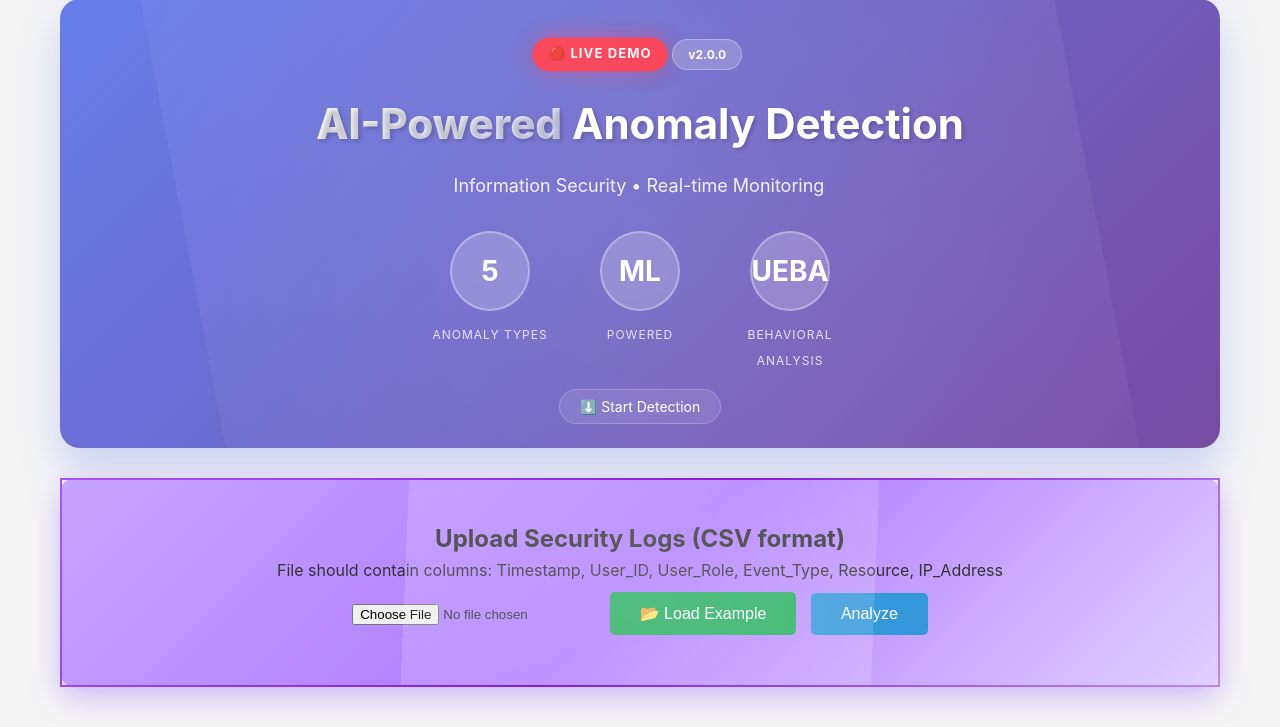
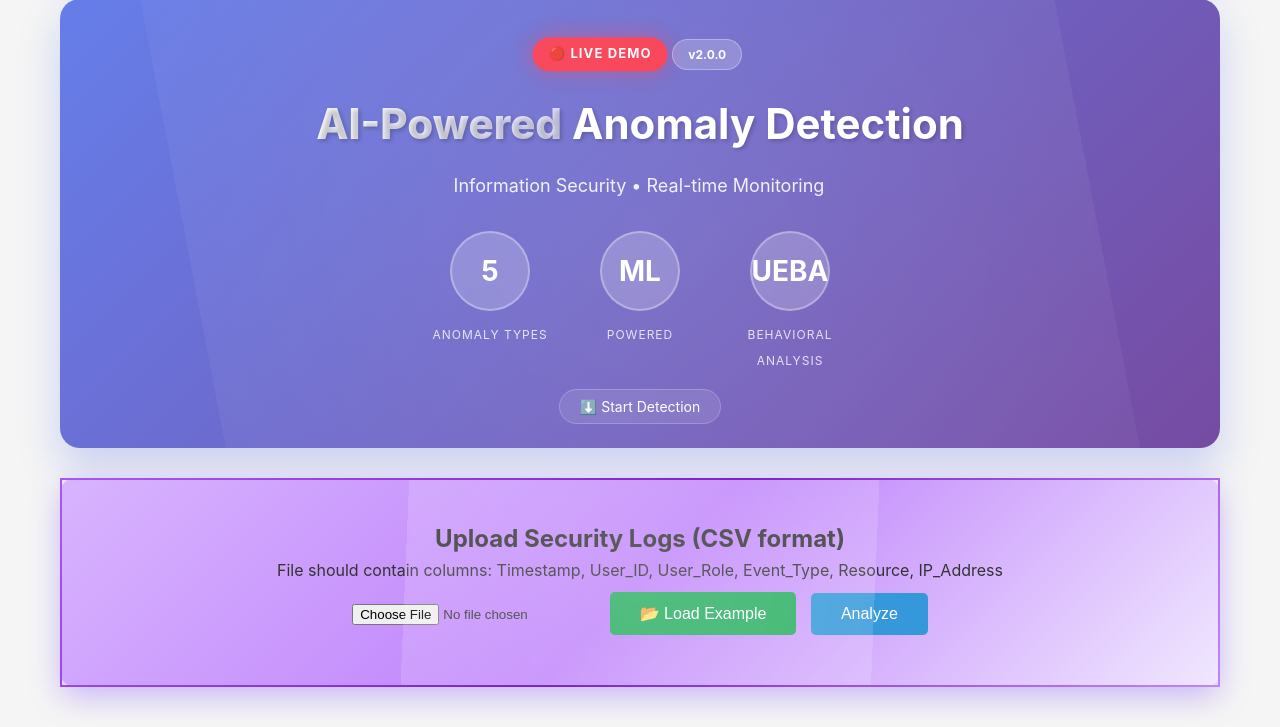
Before and after one commit to Jane-byte-der/diploma-AI-security-, a Flask app: page / in a window 1280 px wide. Shown: the part 242-969 px from the top of the page. Run offline with Flask 3, Linux system fonts and the light colour scheme; data that the repository does not hold is empty.

Commit message:
Update index.html

```diff
--- a/ai-security-platform/frontend/templates/index.html
+++ b/ai-security-platform/frontend/templates/index.html
@@ -46,7 +46,7 @@ header .subtitle {
 }
 
        .upload-area {
-    background: linear-gradient(135deg, #c7a4ff 0%, #b07cff 50%, #e0d0ff 100%);
+    background: linear-gradient(135deg, #d8b4fe 0%, #c084fc 50%, #f0e7fe 100%);
     padding: 40px;
     border-radius: 15px;
     box-shadow: 0 10px 30px rgba(139, 92, 246, 0.4);
```
